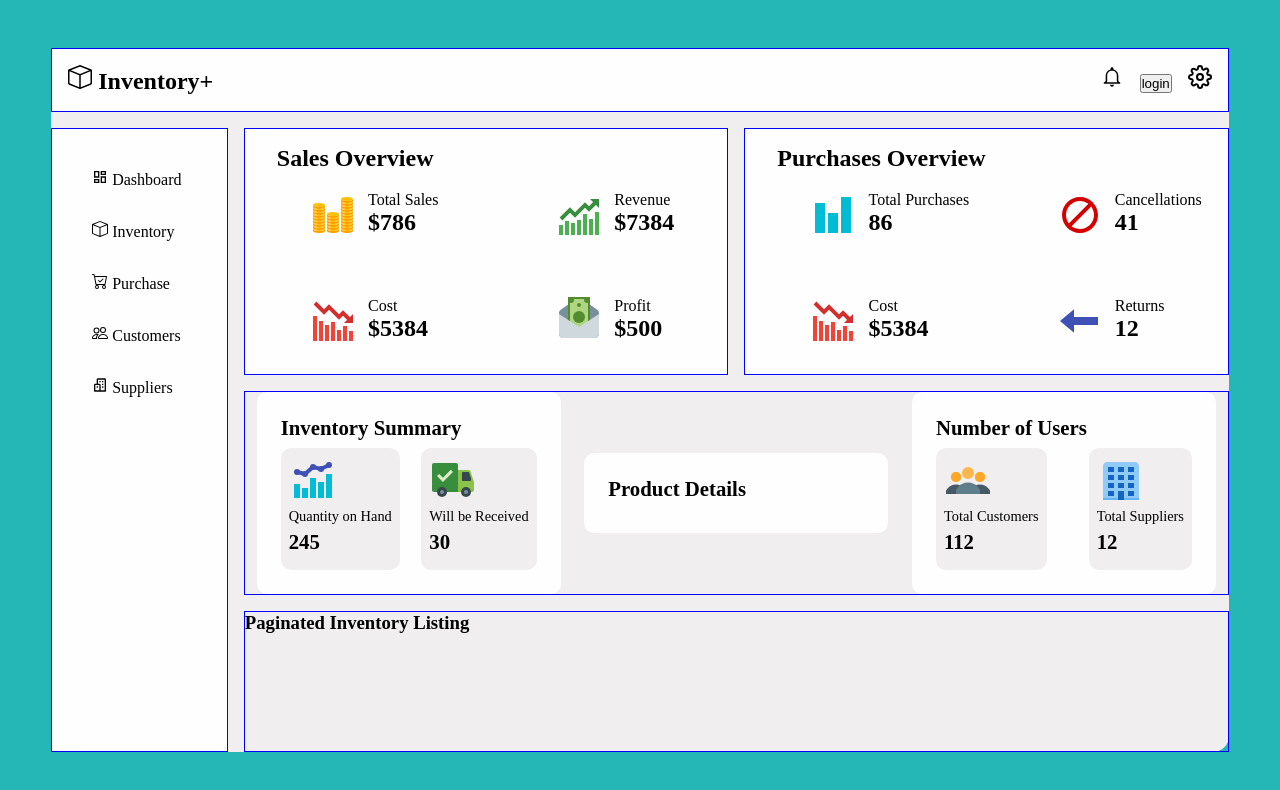
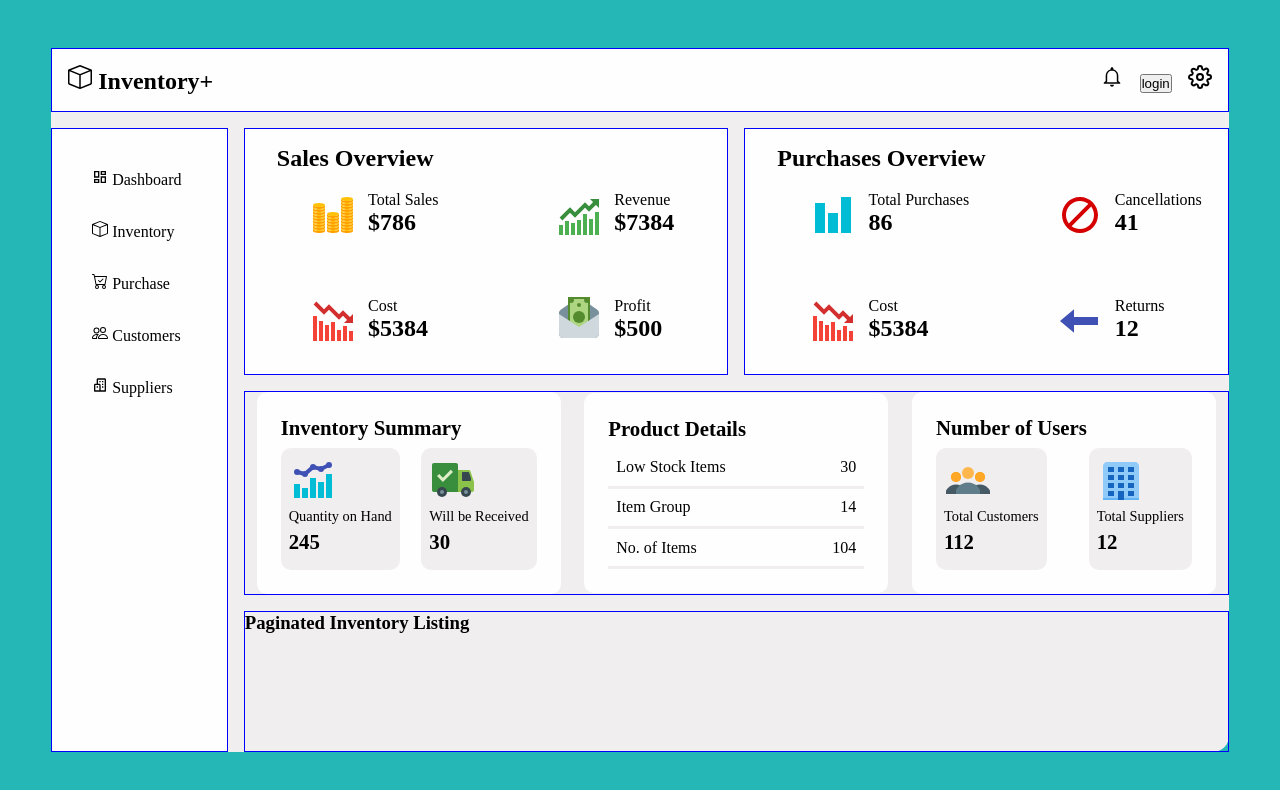
Before and after one commit to Denver-Meadows/inventory-tracker-app, a React (Create React App) app: page / in a window 1280 px wide. Shown: the top 790 px of the page. Built offline with nearby package versions, Linux system fonts and the light colour scheme.

Commit message:
ProductDetails styled

```diff
--- a/src/components/ProductDetails.js
+++ b/src/components/ProductDetails.js
@@ -4,6 +4,20 @@ function ProductDetails() {
   return (
     <article className="inventory-overview-article">
       <h3>Product Details</h3>
+      <div className="product-details">
+        <div className="product-details-item">
+          <p>Low Stock Items</p>
+          <p>30</p>
+        </div>
+        <div className="product-details-item">
+          <p>Item Group</p>
+          <p>14</p>
+        </div>
+        <div className="product-details-item">
+          <p>No. of Items</p>
+          <p>104</p>
+        </div>
+      </div>
     </article>
   );
 }
--- a/src/index.scss
+++ b/src/index.scss
@@ -186,3 +186,62 @@
 .inventory-icon {
   font-size: 3rem;
 }
+
+// Product details
+.product-details {
+  display: flex;
+  flex-direction: column;
+  height: 100%;
+
+  &-item {
+    display: flex;
+    justify-content: space-between;
+    padding: 0.6rem 0.5rem;
+    border-bottom: var(--clr-primary-2) solid 3px;
+  }
+}
+
+/* For large screens
+.dashboard-content {
+  background-color: var(--clr-primary-2);
+
+  height: 88vh;
+  width: 92vw;
+  border-radius: 1rem;
+  display: grid;
+  grid-template-rows: minmax(min-content, 2rem) 1fr 1fr 1fr;
+  grid-template-columns: minmax(min-content, 15%) 1fr 1fr;
+  grid-gap: 1rem;
+
+  &-info-bar {
+    background-color: var(--clr-primary-3);
+    border: 1px solid blue;
+    padding: 1rem 1rem;
+    grid-column: 1 / 4;
+    display: flex;
+    justify-content: space-between;
+    align-items: center;
+  }
+
+  &-side-nav {
+    background-color: var(--clr-primary-3);
+    border: 1px solid blue;
+    grid-row: 2 / 5;
+    padding: 2rem;
+  }
+  &-sales {
+    border: 1px solid blue;
+  }
+  &-purchase {
+    border: 1px solid blue;
+  }
+  &-inventory-overview {
+    border: 1px solid blue;
+    grid-column: 2 / 4;
+  }
+  &-inventory-items {
+    border: 1px solid blue;
+    grid-column: 2 / 4;
+  }
+}
+*/
```
